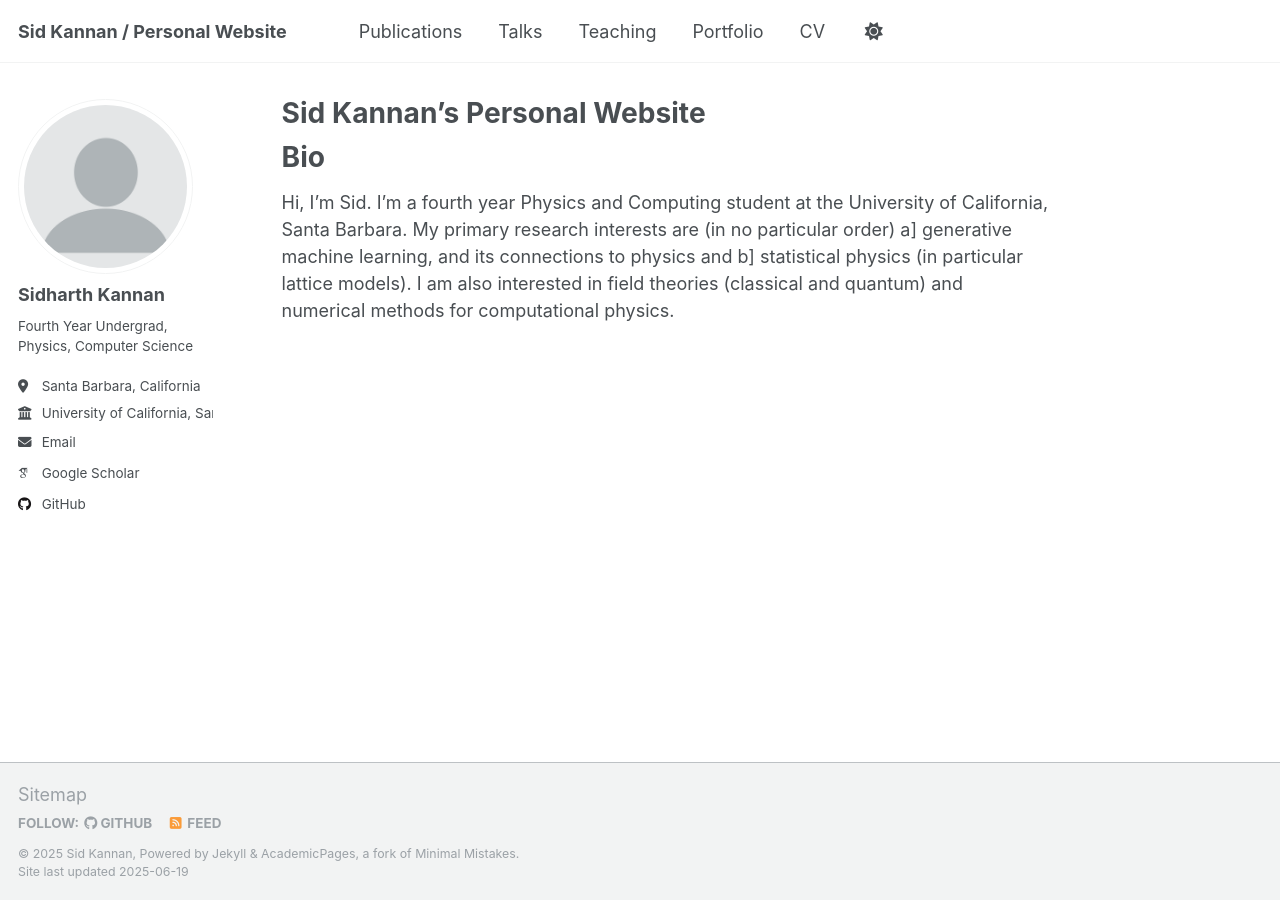
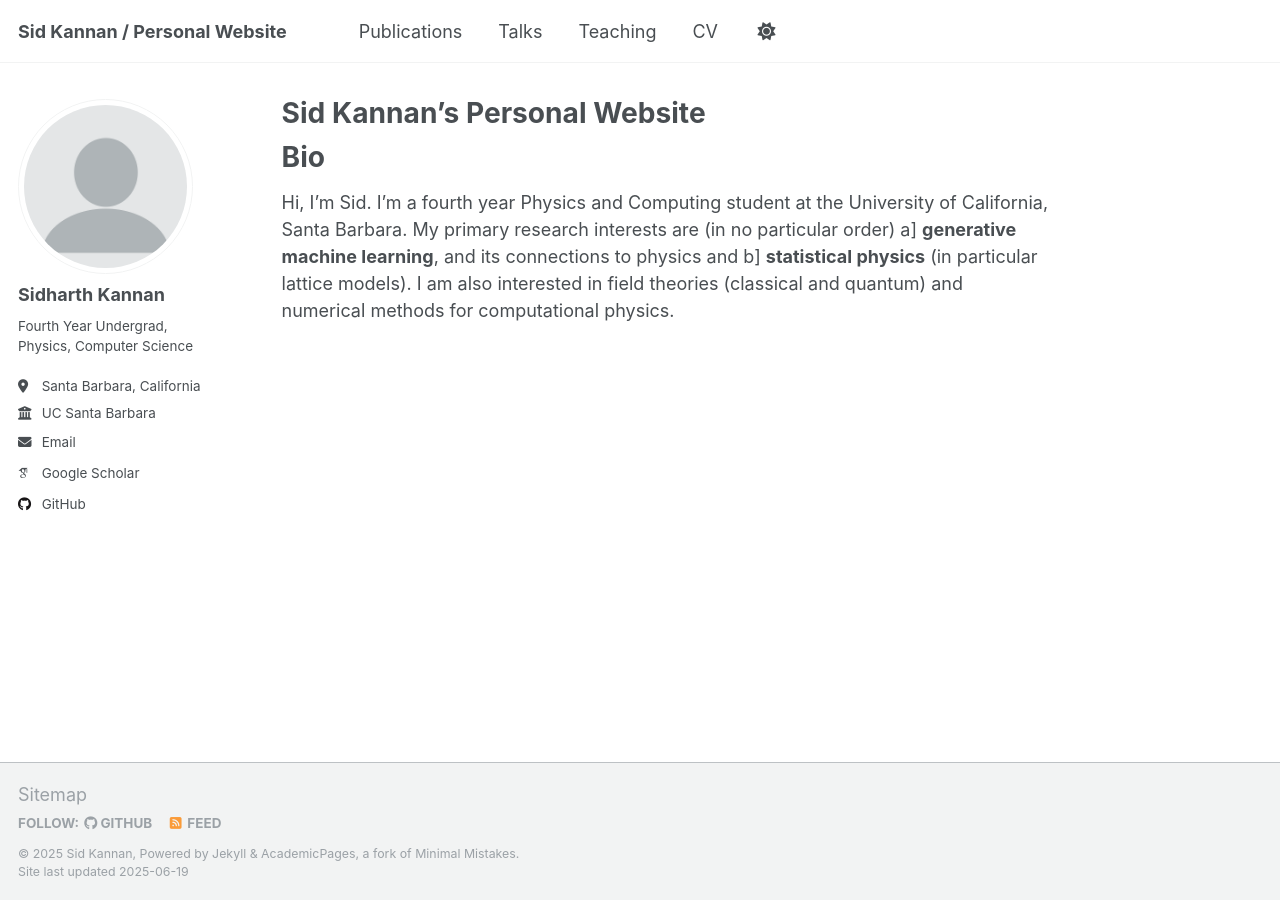
Before and after one commit to sidk2/sidk2.github.io, a Jekyll site: the page built from _pages/about.md, in a window 1280 px wide. Built offline with Jekyll 4.4.1, drawn with Linux system fonts in a browser that asks for light colours; some web fonts are replaced.

Commit message:
remove guide

```diff
--- a/_config.yml
+++ b/_config.yml
@@ -27,7 +27,7 @@ author:
   pronouns         : # example: "she/her"
   bio              : "Fourth Year Undergrad, Physics, Computer Science"
   location         : "Santa Barbara, California"
-  employer         : "University of California, Santa Barbara"
+  employer         : "UC Santa Barbara"
   uri              : # URL
   email            : "skannan@ucsb.edu"
 
--- a/_data/navigation.yml
+++ b/_data/navigation.yml
@@ -17,8 +17,8 @@ main:
   - title: "Teaching"
     url: /teaching/
 
-  - title: "Portfolio"
-    url: /portfolio/
+  # - title: "Portfolio"
+  #   url: /portfolio/
 
   # - title: "Blog Posts"
   #   url: /year-archive/
--- a/_pages/about.md
+++ b/_pages/about.md
@@ -9,4 +9,4 @@ redirect_from:
 
 Bio
 ======
-Hi, I'm Sid. I'm a fourth year Physics and Computing student at the University of California, Santa Barbara. My primary research interests are (in no particular order) a] generative machine learning, and its connections to physics and b] statistical physics (in particular lattice models). I am also interested in field theories (classical and quantum) and numerical methods for computational physics.
+Hi, I'm Sid. I'm a fourth year Physics and Computing student at the University of California, Santa Barbara. My primary research interests are (in no particular order) a] **generative machine learning**, and its connections to physics and b] **statistical physics** (in particular lattice models). I am also interested in field theories (classical and quantum) and numerical methods for computational physics.
```
Also changed, not shown: _talks/kitp_ligo.md (+2 -0 lines), _talks/stat-phys.md (+2 -0 lines).
